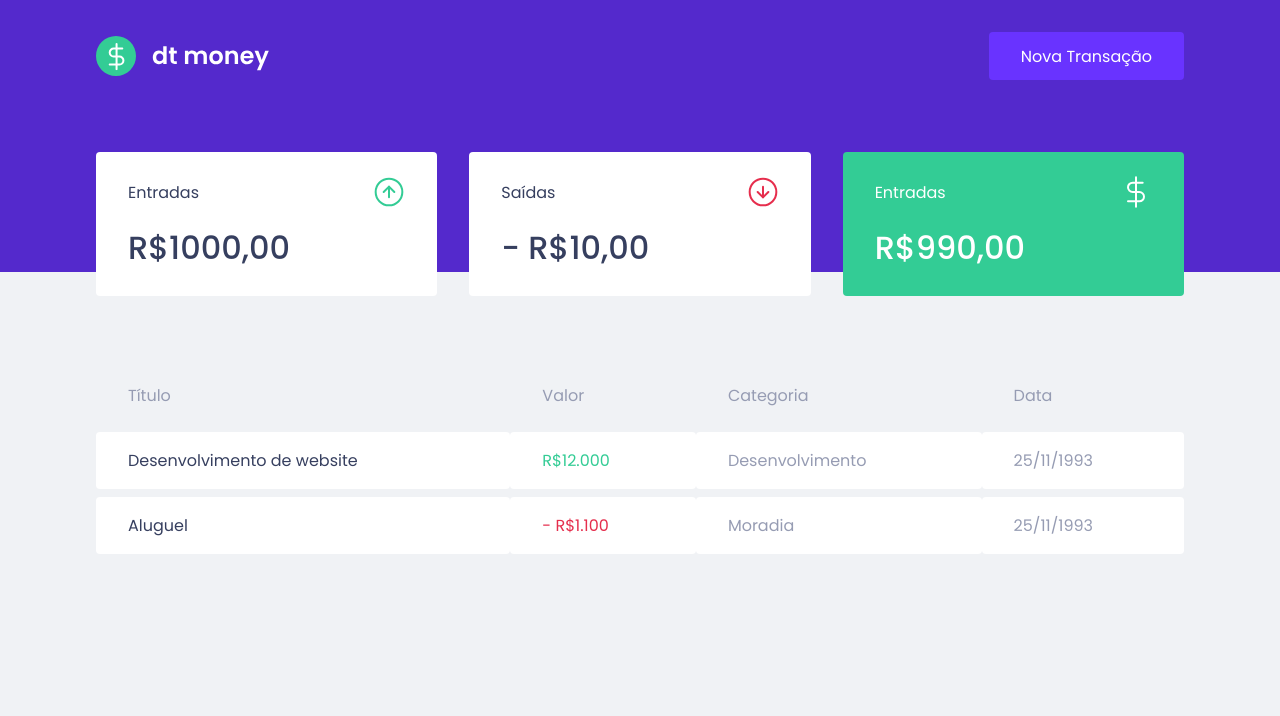
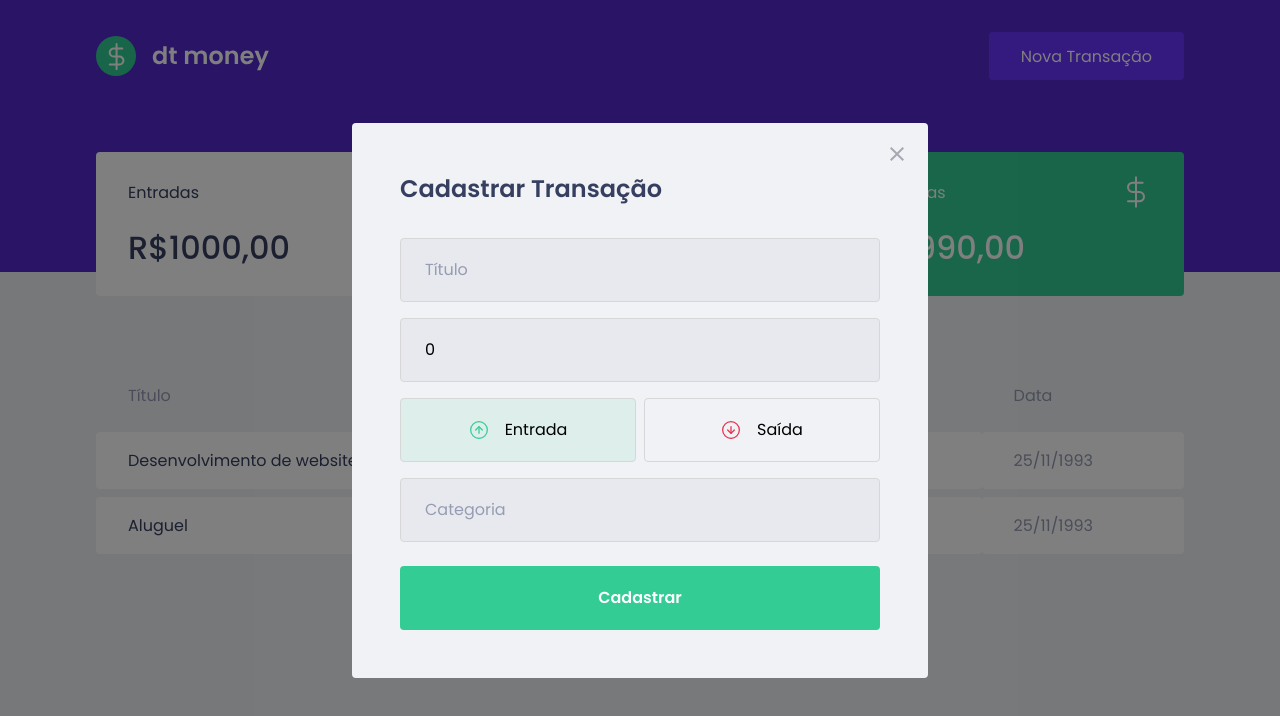
Before and after one commit to jeffersonrlim4/dashboard-miragejs, a React (Create React App) app: page / in a window 1280 px wide. Both pictures are taken after a click on the button "Nova Transação". Shown: the top 716 px of the page. Built offline with nearby package versions, Linux system fonts and the light colour scheme; what miragejs would draw is missing.

Commit message:
criando o modelo no mirage e modal de cadastro de dados

```diff
--- a/package.json
+++ b/package.json
@@ -5,6 +5,7 @@
   "dependencies": {
     "axios": "^0.21.1",
     "miragejs": "^0.1.41",
+    "polished": "^4.1.1",
     "react": "^17.0.2",
     "react-dom": "^17.0.2",
     "react-modal": "^3.13.1",
@@ -20,6 +21,7 @@
     "@types/node": "^12.0.0",
     "@types/react": "^17.0.0",
     "@types/react-dom": "^17.0.0",
+    "@types/react-modal": "^3.12.0",
     "@types/styled-components": "^5.1.9",
     "typescript": "^4.1.2"
   },
--- a/src/App.tsx
+++ b/src/App.tsx
@@ -1,13 +1,36 @@
+import { useState } from 'react';
 import { GlobalStyle } from './styles/global';
 import { Header } from './components/Header'
 import { Dashboard } from './components/Dashboard';
+import { NewTransactionModal } from './components/NewTransactionModal';
+import Modal from 'react-modal';
+
+Modal.setAppElement('#root');
 
 export function App() {
+  const [isNewTransactionMomdalOpen, setIsNewTransactionModalOpen] = useState(false)
+
+    function handleOpenNewTransactionModal() {
+        setIsNewTransactionModalOpen(true)
+    }
+
+    function handleCloseNewTransactionModal() {
+        setIsNewTransactionModalOpen(false)
+    }
+
   return (
     <>
       <GlobalStyle />
-      <Header />
+
+      <Header onOpenNewTransactionModal={handleOpenNewTransactionModal} />
+
       <Dashboard />
+
+      <NewTransactionModal
+        isOpen={isNewTransactionMomdalOpen}
+        onRequestClose={handleCloseNewTransactionModal}
+      />
+
     </>
   );
 }
--- a/src/components/Header/index.tsx
+++ b/src/components/Header/index.tsx
@@ -1,12 +1,16 @@
 import logoImg from '../../assets/logo.svg';
 import { Container, Content } from './styles';
 
-export function Header() {
+interface HeaderProps {
+    onOpenNewTransactionModal: () => void;
+}
+
+export function Header({ onOpenNewTransactionModal }: HeaderProps) {
     return (
         <Container>
             <Content>
                 <img src={logoImg} alt="dtmoney"/>
-                <button type="button">
+                <button type="button" onClick={onOpenNewTransactionModal}>
                     Nova Transação
                 </button>
             </Content>
--- /dev/null
+++ b/src/components/NewTransactionModal/index.tsx
@@ -0,0 +1,97 @@
+import { FormEvent, useState } from 'react';
+import Modal from 'react-modal';
+import closeImg from '../../assets/close.svg';
+import incomeImg from '../../assets/income.svg';
+import outcomeImg from '../../assets/outcome.svg';
+import { api } from '../../services/api';
+import { Container, TransactionTypeContainer, RadioBox } from './style';
+
+interface NewTransactionModalProps {
+  isOpen: boolean;
+  onRequestClose: () => void;
+}
+
+export function NewTransactionModal({isOpen, onRequestClose}: NewTransactionModalProps) {
+  const [type, setType] = useState<string>('deposit');
+  const [title, setTitle] = useState<string>('');
+  const [value, setValue] = useState<number>(0);
+  const [category, setCategory] = useState<string>('');
+
+  function handleCreateNewTransaction(event: FormEvent) {
+    event.preventDefault();
+
+    const data = {
+      type,
+      title,
+      value,
+      category,
+    }
+
+    api.post('transactions', data);
+  }
+
+  return(
+    <Modal
+      isOpen={isOpen}
+      onRequestClose={onRequestClose}
+      overlayClassName="react-modal-overlay"
+      className="react-modal-content"
+    >
+      <button
+          type="button"
+          onClick={onRequestClose}
+          className="react-modal-close"
+        >
+        <img src={closeImg} alt="Fechar Modal"/>
+      </button>
+
+      <Container onSubmit={handleCreateNewTransaction}>
+        <h2>Cadastrar Transação</h2>
+
+        <input
+          placeholder="Título"
+          value={title}
+          onChange={(event) => setTitle(event.target.value)}
+        />
+        <input
+          type="number"
+          placeholder="Valor"
+          value={value}
+          onChange={(event) => setValue(Number(event.target.value))}
+        />
+
+        <TransactionTypeContainer>
+          <RadioBox
+            type="button"
+            onClick={() => setType('deposit')}
+            isActive={type === 'deposit'}
+            activeColor='green'
+          >
+            <img src={incomeImg} alt="Tipo Entrada"/>
+            <span>Entrada</span>
+          </RadioBox>
+          <RadioBox
+            type="button"
+            onClick={() => setType('withdraw')}
+            isActive={type === 'withdraw'}
+            activeColor='red'
+          >
+            <img src={outcomeImg} alt="Tipo Saída"/>
+            <span>Saída</span>
+          </RadioBox>
+        </TransactionTypeContainer>
+
+        <input
+          placeholder="Categoria"
+          value={category}
+          onChange={(event) => setCategory(event.target.value)}
+        />
+
+        <button type="submit">
+          Cadastrar
+        </button>
+
+      </Container>
+    </Modal>
+  )
+}
--- /dev/null
+++ b/src/components/NewTransactionModal/style.ts
@@ -0,0 +1,99 @@
+import styled from 'styled-components';
+import { darken, transparentize } from 'polished';
+
+export const Container = styled.form`
+  h2 {
+    color: var(--text-title);
+    font-size: 1.5rem;
+    margin-bottom: 2rem;
+  }
+
+  input {
+    width: 100%;
+    padding: 0 1.5rem;
+    height: 4rem;
+    border-radius: 0.25rem;
+
+    border: 1px solid #d7d7d7;
+    background: #e7e9ee;
+
+    font-weight: 400;
+    font-size: 1rem;
+
+    &::placeholder {
+      color: var(--text-body);
+    }
+
+    & + input {
+      margin-top: 1rem;
+    }
+  }
+
+  button[type="submit"] {
+    width: 100%;
+    padding: 0 1.5rem;
+    margin-top: 1.5rem;
+    height: 4rem;
+    background: var(--green);
+    color: #fff;
+
+    border-radius: 0.25rem;
+    border: 0;
+
+    font-size: 1rem;
+    font-weight: 600;
+
+    transition: filter 0.2s;
+
+    &:hover {
+      filter: brightness(0.9);
+    }
+  }
+`;
+
+export const TransactionTypeContainer = styled.div`
+  margin: 1rem 0;
+  display: grid;
+  grid-template-columns: 1fr 1fr;
+  gap: 0.5rem;
+`;
+
+interface RadioBoxProps {
+  isActive: boolean;
+  activeColor: 'green' | 'red';
+}
+
+const colors = {
+  green: '#33cc95',
+  red: '#e52e40'
+}
+
+export const RadioBox = styled.button<RadioBoxProps>`
+  height: 4rem;
+  border: 1px solid #d7d7d7;
+  border-radius: 0.25rem;
+
+  background: ${props => props.isActive
+      ? transparentize(0.9, colors[props.activeColor]) : 'transparent'};
+
+  display: flex;
+  align-items: center;
+  justify-content: center;
+
+  transition: border-color 0.2s;
+
+  &:hover {
+    border-color: ${darken(0.1, '#d7d7d7')};
+  }
+
+  img {
+    width: 20px;
+    height: 20px;
+  }
+
+  span {
+    display: inline-block;
+    margin-left: 1rem;
+    font-size: 1rem;
+  }
+`;
--- a/src/index.tsx
+++ b/src/index.tsx
@@ -1,24 +1,26 @@
 import React from 'react';
 import ReactDOM from 'react-dom';
 import { App } from './App';
-import { createServer } from 'miragejs';
+import { createServer, Model } from 'miragejs';
 
 createServer({
+
+  models: {
+    transaction: Model,
+  },
+
   routes() {
     this.namespace = 'api';
 
     this.get('/transactions', () => {
-      return [
-        {
-          id: 1,
-          title: 'Transaction 1',
-          amount: 400,
-          type: 'deposit',
-          category: 'Food',
-          createdAt: new Date(),
-        }
-      ]
-    })
+      return this.schema.all('transaction');
+    });
+
+    this.post('/transactions', (schema, request) => {
+      const data = JSON.parse(request.requestBody);
+
+      return schema.create('transaction', data);
+    });
   }
 })
 
--- a/src/styles/global.ts
+++ b/src/styles/global.ts
@@ -53,4 +53,41 @@ export const GlobalStyle = createGlobalStyle`
         opacity: 0.6;
         cursor: not-allowed;
     }
+
+    .react-modal-overlay {
+        background: rgba(0, 0, 0, 0.5);
+
+        position: fixed;
+        top: 0;
+        bottom: 0;
+        right: 0;
+        left: 0;
+
+        display: flex;
+        align-items: center;
+        justify-content: center;
+    }
+
+    .react-modal-content {
+        width: 100%;
+        max-width: 576px;
+        background: var(--background-color);
+        padding: 3rem;
+        position: relative;
+        border-radius: 0.25rem;
+    }
+
+    .react-modal-close {
+        position: absolute;
+        right: 1.5rem;
+        top: 1.5rem;
+        border: 0;
+        background: transparent;
+
+        transition: filter 0.2s;
+
+        &:hover {
+            filter: brightness(0.7);
+        }
+    }
 `;
```
Also changed, not shown: 1 other file (tests, documents, lock files or other folders).
